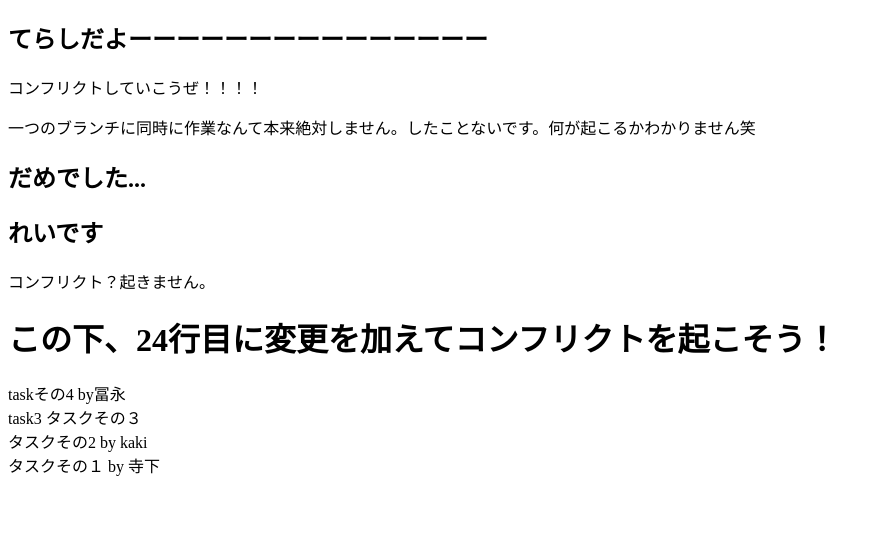
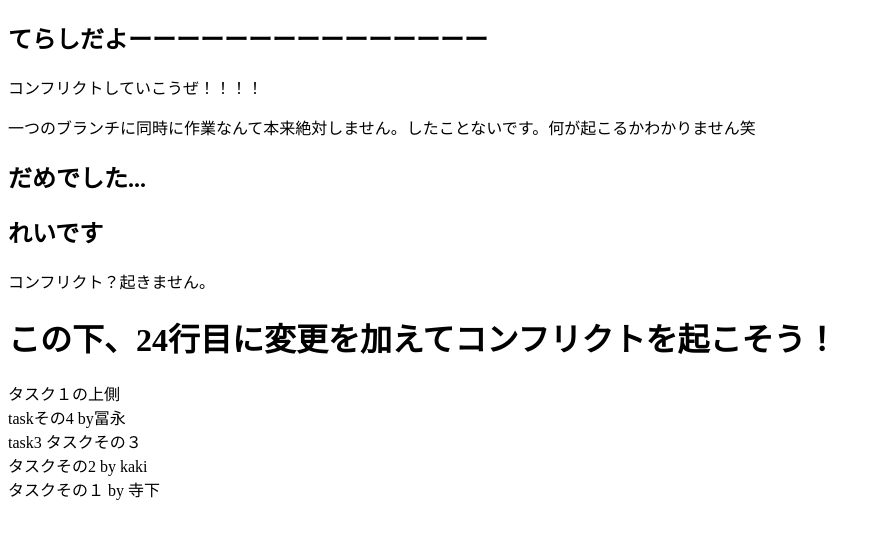
Before and after one commit to KEISHIRO-TERASHITA/git_practice, a plain HTML site: page make_conflict/index.html in a window 1280 px wide. Shown: the whole page, without its empty margins (0-879 px from the left). Drawn offline with Linux system fonts and the light colour scheme.

Commit message:
タスク１の続き

```diff
--- a/make_conflict/index.html
+++ b/make_conflict/index.html
@@ -21,6 +21,7 @@
     <p>コンフリクト？起きません。</p>
   </section>
   <h1>この下、24行目に変更を加えてコンフリクトを起こそう！</h1>
+  <div class="task1">タスク１の上側</div>
   <div class="task4">taskその4 by冨永</div>
   <div>task3 タスクその３</div>
   <div class="task2">タスクその2 by kaki</div>
```
